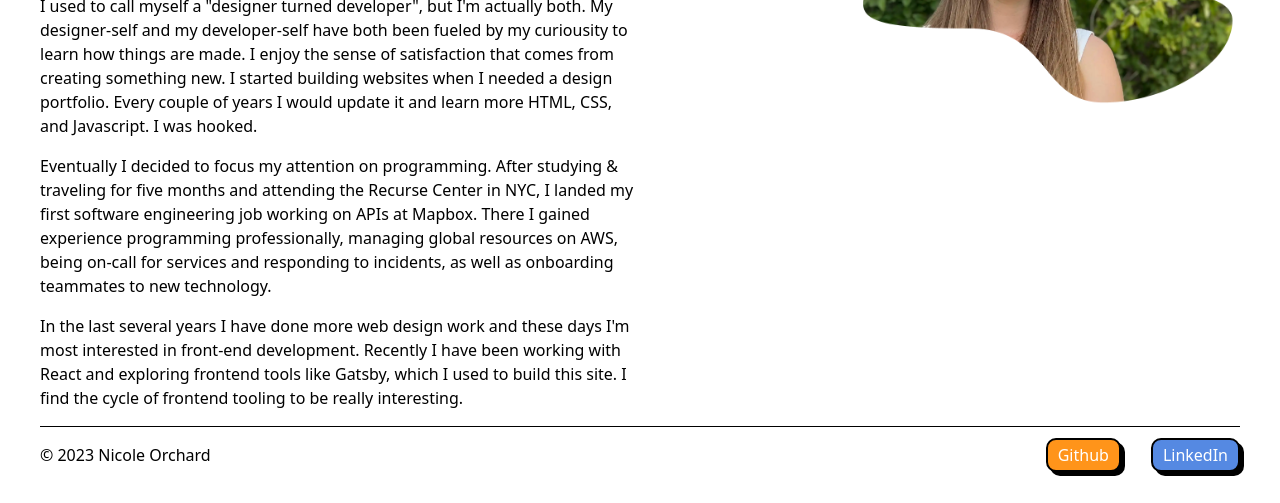
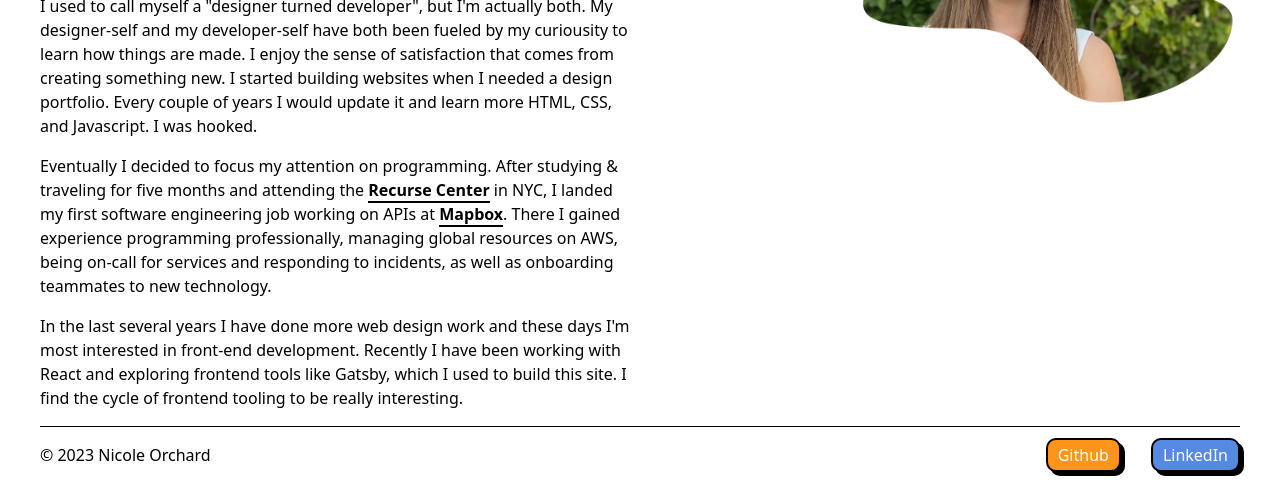
Before and after one commit to norchard/gatsby-portfolio-new, a Gatsby site: page /about in a window 1280 px wide. Shown: the part 305-808 px from the top of the page. Built offline with nearby package versions, Linux system fonts and the light colour scheme; Gatsby itself is replaced by a stand-in of ours.

Commit message:
Update link styling

```diff
--- a/src/components/Layout.js
+++ b/src/components/Layout.js
@@ -18,6 +18,7 @@ export default function Layout({ children }) {
             </a> */}
             <a
               target="_blank"
+              rel="noreferrer"
               className="btn"
               href="https://github.com/norchard"
             >
@@ -25,6 +26,7 @@ export default function Layout({ children }) {
             </a>
             <a
               target="_blank"
+              rel="noreferrer"
               className="btn blue"
               href="https://www.linkedin.com/in/nicole-orchard/"
             >
--- a/src/pages/about.js
+++ b/src/pages/about.js
@@ -21,12 +21,13 @@ export default function About() {
           </p>
           <p>
             Eventually I decided to focus my attention on programming. After
-            studying & traveling for five months and attending the Recurse
-            Center in NYC, I landed my first software engineering job working on
-            APIs at Mapbox. There I gained experience programming
-            professionally, managing global resources on AWS, being on-call for
-            services and responding to incidents, as well as onboarding
-            teammates to new technology.
+            studying & traveling for five months and attending the{" "}
+            <a href="https://recursecenter.com">Recurse Center</a> in NYC, I
+            landed my first software engineering job working on APIs at{" "}
+            <a href="https://mapbox.com">Mapbox</a>. There I gained experience
+            programming professionally, managing global resources on AWS, being
+            on-call for services and responding to incidents, as well as
+            onboarding teammates to new technology.
           </p>
           <p>
             In the last several years I have done more web design work and these
--- a/src/pages/blog.js
+++ b/src/pages/blog.js
@@ -15,9 +15,9 @@ export default function Blog({ data }) {
       <div className={styles.blog}>
         <h2>Blog Posts</h2>
         {posts.map((post) => (
-          <p key={post.id}>
+          <h3 key={post.id}>
             <Link to={"/blog/" + post.slug}>{post.title}</Link>
-          </p>
+          </h3>
         ))}
       </div>
     </Layout>
--- a/src/styles/global.css
+++ b/src/styles/global.css
@@ -23,6 +23,15 @@ body {
 p {
   margin: 16px auto;
   line-height: 1.5em;
+}
+
+p > a {
+  font-weight: 600;
+  border-bottom: 2px solid;
+}
+
+p > a:hover {
+  color: #e23e15;
 }
 
 /* layout and nav */
--- a/src/templates/blog-template.js
+++ b/src/templates/blog-template.js
@@ -2,6 +2,7 @@ import React from "react";
 import Layout from "../components/Layout";
 import * as styles from "../styles/blog-template.module.css";
 import { graphql } from "gatsby";
+import Seo from "../components/SEO";
 
 export default function BlogTemplate({ data }) {
   const { html } = data.markdownRemark;
@@ -20,6 +21,10 @@ export default function BlogTemplate({ data }) {
   );
 }
 
+export function Head({ data }) {
+  return <Seo title={data.markdownRemark.frontmatter.title} />;
+}
+
 export const query = graphql`
   query Posts($slug: String) {
     markdownRemark(frontmatter: { slug: { eq: $slug } }, html: {}) {
--- a/src/templates/project-template.js
+++ b/src/templates/project-template.js
@@ -2,6 +2,7 @@ import React from "react";
 import Layout from "../components/Layout";
 import * as styles from "../styles/project-template.module.css";
 import { graphql } from "gatsby";
+import Seo from "../components/SEO";
 
 export default function ProjectTemplate({ data }) {
   const { html } = data.markdownRemark;
@@ -20,6 +21,10 @@ export default function ProjectTemplate({ data }) {
   );
 }
 
+export function Head({ data }) {
+  return <Seo title={data.markdownRemark.frontmatter.title} />;
+}
+
 export const query = graphql`
   query Projects($slug: String) {
     markdownRemark(frontmatter: { slug: { eq: $slug } }, html: {}) {
```
